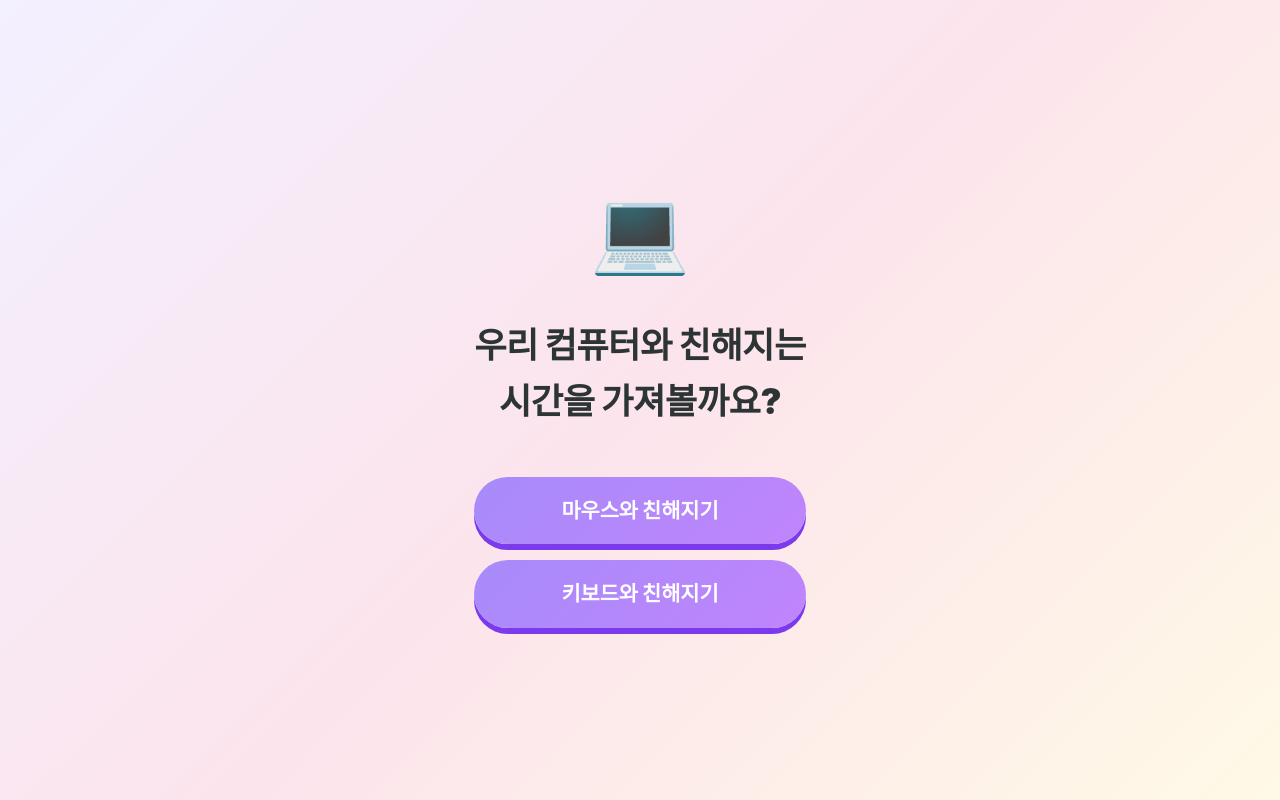
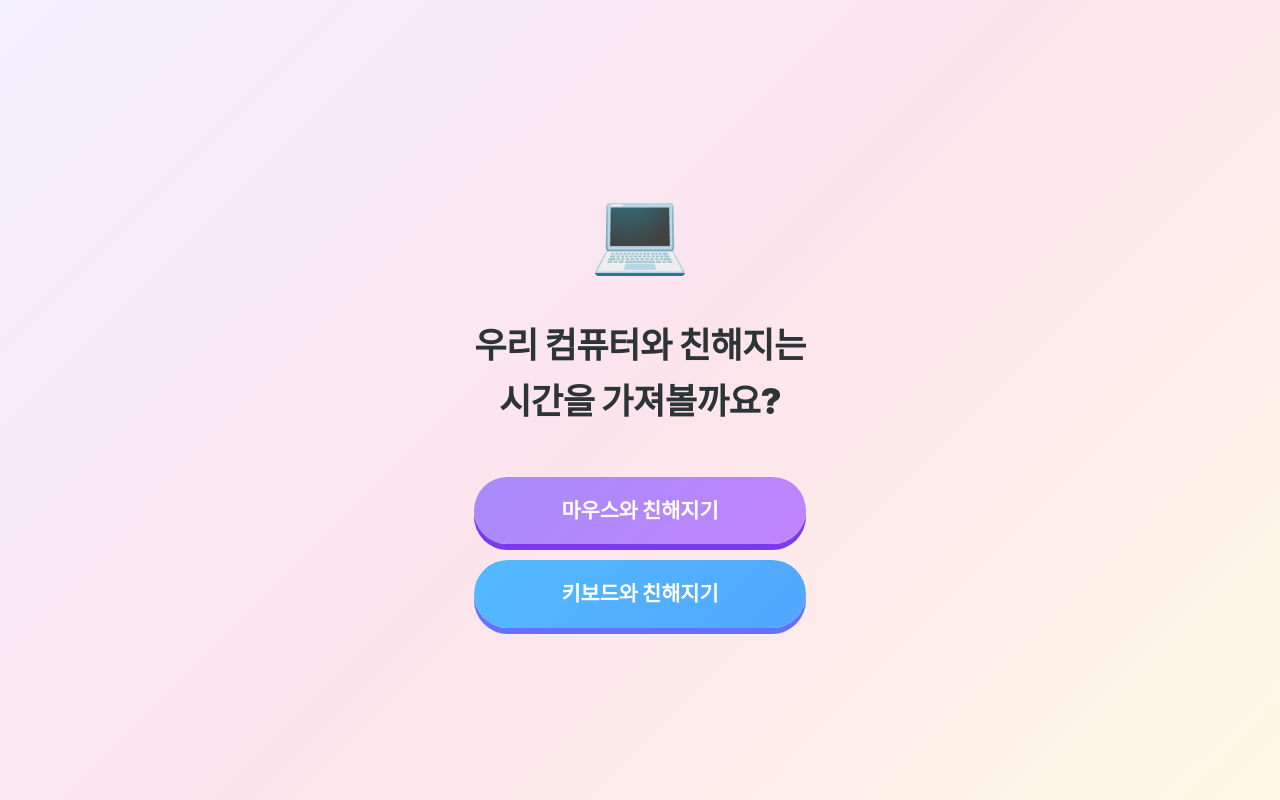
Before and after one commit to ddiae/computer-input-basics, a React (Vite) app: page / in a window 1280 px wide. Built offline with nearby package versions, Linux system fonts and the light colour scheme.

Commit message:
style: 스타일 수정

```diff
--- a/src/pages/IntroPage.tsx
+++ b/src/pages/IntroPage.tsx
@@ -42,7 +42,7 @@ export default function IntroPage() {
     <div className="intro-screen">
       <div className="intro-content">
         <div className="intro-emoji">💻</div>
-        <h1 className="intro-text">
+        <h1 className="intro-text text-xl font-black text-gray-800 leading-relaxed ">
           {lines.map((line, i) => (
             <span key={i}>
               {line}
@@ -59,7 +59,7 @@ export default function IntroPage() {
             마우스와 친해지기
           </button>
           <button
-            className={`intro-start-btn ${typingDone ? "visible" : ""}`}
+            className={`intro-start-btn2 ${typingDone ? "visible" : ""}`}
             onClick={() => navigate("/keyboard")}
           >
             키보드와 친해지기
```
